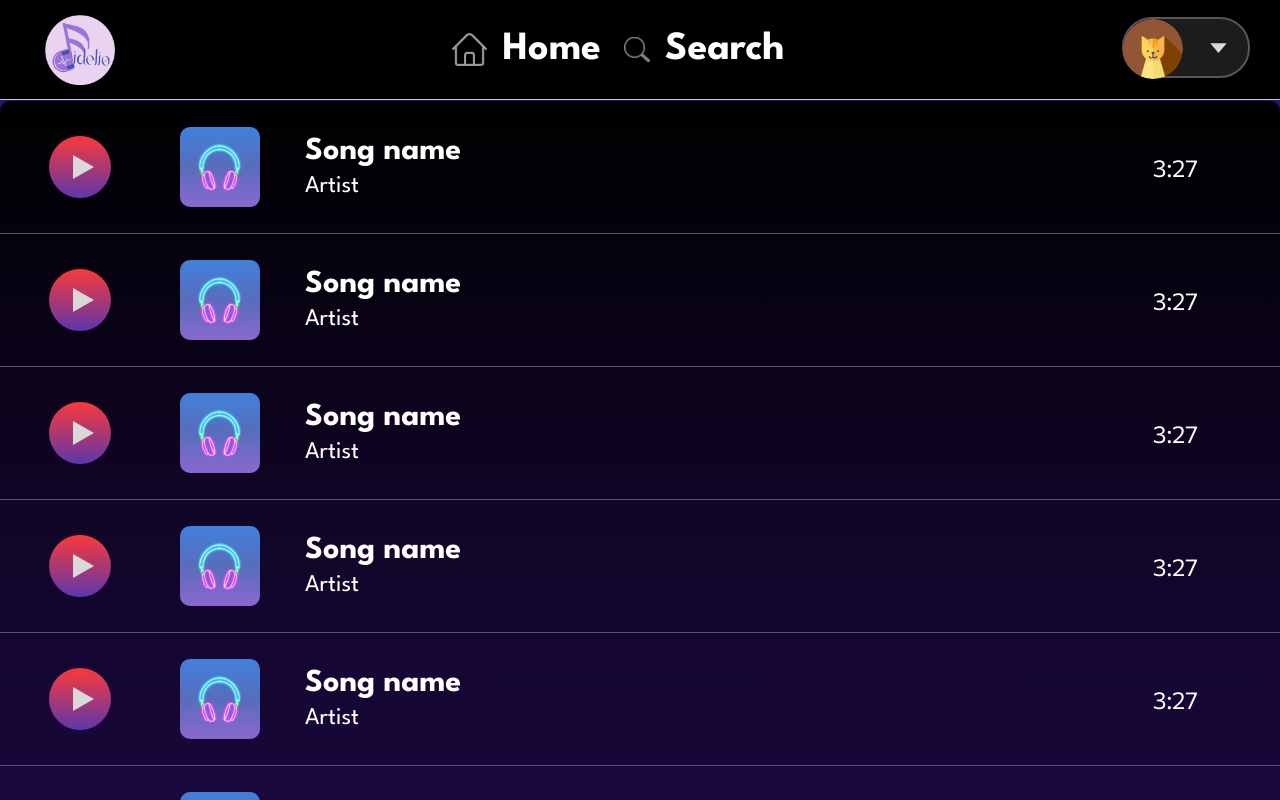
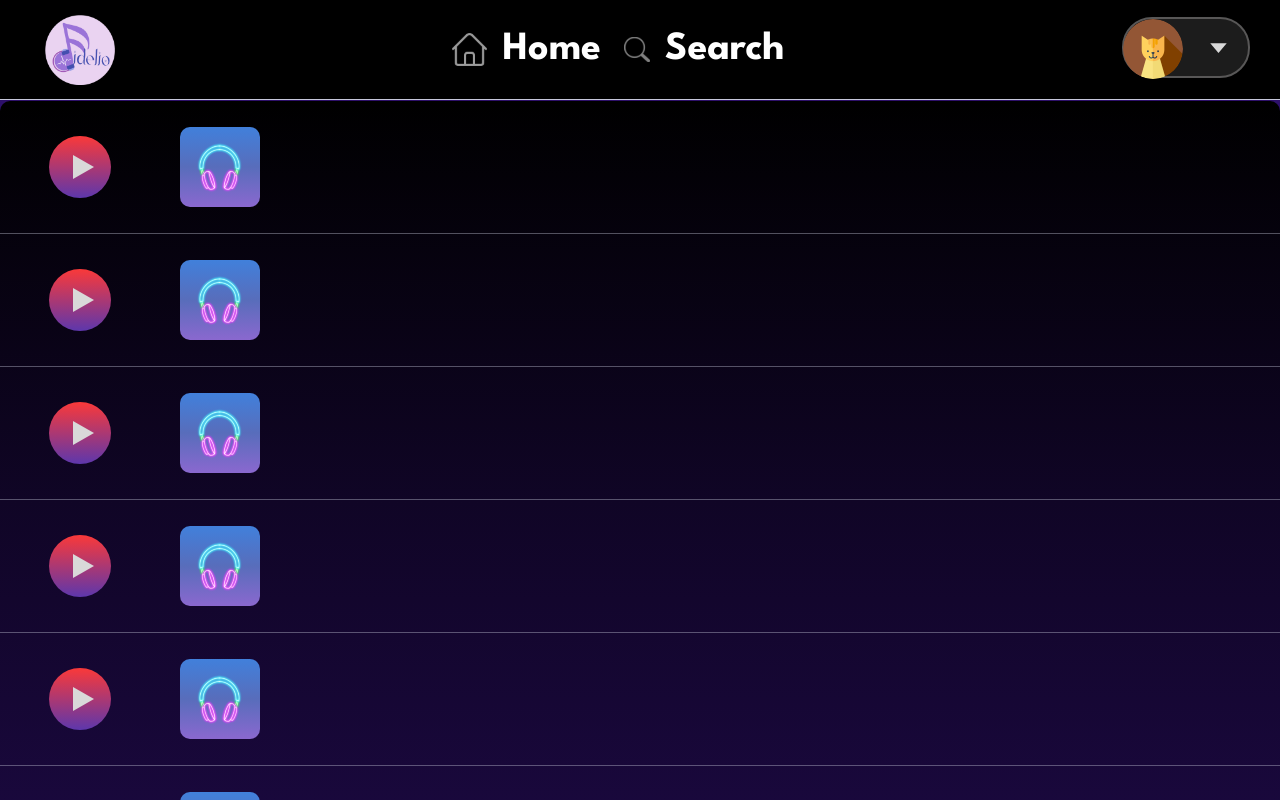
Before and after one commit to nnampp/Fidelio, a Next.js app: page /home in a window 1280 px wide. Built offline with nearby package versions, Linux system fonts and the light colour scheme; what ps-scrollbar-tailwind would draw is missing.

Commit message:
Update search not found

```diff
--- a/components/Music.js
+++ b/components/Music.js
@@ -1,7 +1,7 @@
 import button_play from "../public/button_play.svg"
 import icon_headphone from "../public/icon_headphone.svg"
 
-export default function Music() {
+export default function Music({name,artist,time}) {
    return (
       <>
          <div className="flex flex-row items-center h-[132px] w-full">
@@ -16,14 +16,14 @@ export default function Music() {
                      </div>
                   </div>
                   <div className="ml-[45px] flex flex-col gap-[9px] font-League_Spartan text-[#FFFFFF]">
-                     <p className="text-[32px] font-bold leading-[29px]">Song name</p>
-                     <p className="text-[24px] font-normal leading-[22px]">Artist</p>
+                     <p className="text-[32px] font-bold leading-[29px]">{name}</p>
+                     <p className="text-[24px] font-normal leading-[22px]">{artist}</p>
                   </div>
                </div>
             </div>
             <div className="basis-1/6">
                <div className="flex flex-row justify-end items-center">
-                  <p className="mr-[82px] font-Commissioner font-normal text-[#FFFFFF] text-[24px] leading-[29px]">3:27</p>
+                  <p className="mr-[82px] font-Commissioner font-normal text-[#FFFFFF] text-[24px] leading-[29px]">{time}</p>
                </div>
             </div>
          </div>
--- a/pages/index.js
+++ b/pages/index.js
@@ -1,7 +1,17 @@
 import Test from "../components/Test"
 import { Dropdown } from "flowbite-react";
 import logo from "../public/Logo.png"
+import Music from "../components/Music";
+
 export default function Home() {
+   const test = [
+      {
+         name: "I love you 3000",
+         artist: "someone",
+         time: "3:46"
+      },
+
+   ];
    return (
       <>
          <img src={logo.src} alt="" className="w-[70px] h-[70px]" />
@@ -15,7 +25,7 @@ export default function Home() {
                     focus:outline-none" type="text"
             placeholder="Ouline-none" />
 
-
+         <Music/>
       </>
 
    )
--- a/pages/search.js
+++ b/pages/search.js
@@ -2,12 +2,84 @@ import { useState } from "react"
 import Navbar from "../components/Navbar"
 import icon_search_white from "../public/icon_search_white.svg"
 import icon_search_black from "../public/icon_search_black.svg"
+import Music from "../components/Music"
+import no_result from "../public/no_result.png"
 
 export default function search() {
    const [showicon, setShowicon] = useState(0);
    const [selectType, setSelectType] = useState("");
    const [content, setContent] = useState("");
-   const [openSearch,setOpenSearch] = useState(0);
+   const [openSearch, setOpenSearch] = useState(0);
+
+   const test = [
+      {
+         name: "I love you 3000",
+         artist: "Aom",
+         time: "3:46"
+      },
+      {
+         name: "love you 1500",
+         artist: "gift",
+         time: "10:46"
+      },
+      {
+         name: "I love you jub jub",
+         artist: "Meaw",
+         time: "2:46"
+      },
+      {
+         name: "I love you eiei",
+         artist: "Nampueng -.-",
+         time: "1:46"
+      },
+
+   ];
+   const test2 = [
+      {
+         name: "I love you 0",
+         artist: "Aom",
+         time: "3:46"
+      },
+      {
+         name: "love you 1500",
+         artist: "gift",
+         time: "10:46"
+      },
+      {
+         name: "I love you jub jub",
+         artist: "Meaw",
+         time: "2:46"
+      },
+      {
+         name: "I love you eiei",
+         artist: "Nampueng -.-",
+         time: "1:46"
+      },
+
+   ];
+   const test3 = [
+      // {
+      //    name: "I love you -",
+      //    artist: "Aom",
+      //    time: "3:46"
+      // },
+      // {
+      //    name: "love you 1500",
+      //    artist: "gift",
+      //    time: "10:46"
+      // },
+      // {
+      //    name: "I love you jub jub",
+      //    artist: "Meaw",
+      //    time: "2:46"
+      // },
+      // {
+      //    name: "I love you eiei",
+      //    artist: "Nampueng -.-",
+      //    time: "1:46"
+      // },
+
+   ];
 
    const onSubmit = (e) => {
       e.preventDefault()
@@ -16,8 +88,50 @@ export default function search() {
    }
 
    const searchAll = () => {
+      setOpenSearch(1); {/*Call showMusic auto since openSearch has parent element of showMusic */ }
+
+      {/*Get API of All*/ }
+   }
+   const searchSong = () => {
       setOpenSearch(1);
-      {/*Get API of All*/}
+      {/*Get API of All*/ }
+   }
+   const searchArtist = () => {
+      setOpenSearch(1);
+      {/*Get API of All*/ }
+   }
+
+   const showMusic = () => {
+      console.log(selectType)
+      if (selectType == "All" && test.length != 0) {
+         return (
+            test.map((num, i) => {
+               return <Music name={num.name} artist={num.artist} time={num.time} key={i} />
+            })
+         )
+      } else if (selectType == "Song" && test2.length != 0) {
+         return (
+            test2.map((num, i) => {
+               return <Music name={num.name} artist={num.artist} time={num.time} key={i} />
+            })
+         )
+      } else if (selectType == "Artist" && test3.length != 0) {
+         return (
+            test3.map((num, i) => {
+               return <Music name={num.name} artist={num.artist} time={num.time} key={i} />
+            })
+         )
+      } else {
+         return (
+            <>
+               <div className="flex flex-col items-center mt-[53px]">
+                  <img src={no_result.src} alt="" className="w-[143px] h-[148px]" />
+                  <div className="font-League_Spartan text-[48px] text-[#FFFFFF] opacity-50 font-medium leading-[44px] mb-[16px]">No results found for “{content}” </div>
+                  <div className="font-League_Spartan text-[24px] text-[#FFFFFF] opacity-50 font-medium leading-[22px]">Please make sure your words are spelled correctly or use less or different keywords</div>
+               </div>
+            </>
+         )
+      }
    }
 
    return (
@@ -26,21 +140,23 @@ export default function search() {
             <div className="mx-auto max-w-screen-xl">
                <Navbar />
                <div className="w-full h-screen bg-gradient-to-b from-[#000000] via-[#100526] to-[#1C0943] rounded-[10px]">
-                  <div className="flex flex-col items-center justify-center h-full">
-                     <div className={`${openSearch ? "hidden" : ""} font-League_Spartan font-bold text-[#FFFFFF] text-[64px] leading-[59px] mb-[88px]`}>Search</div>
+                  <div className={`flex flex-col ${openSearch ? "pt-[152px]" : "justify-center"} items-center h-full`}>
+                     <div className={`${openSearch ? "hidden" : ""} font-League_Spartan font-bold text-[#FFFFFF] text-[64px] leading-[59px] mb-[88px]`}>Search</div> {/*${ openSearch ? "-translate-y-20 opacity-0 duration-700 ease-in-out" : ""} */}
                      <div className="relative">
                         <img src={icon_search_white.src} alt="" className={`${showicon ? "hidden" : ""} absolute w-[70px] h-[67px] left-[22px] top-[14px]`} />
                         <img src={icon_search_black.src} alt="" className={`${showicon ? "" : "hidden"} absolute w-[70px] h-[67px] left-[22px] top-[14px]`} />
                         <form onSubmit={onSubmit}>
                            <input type="text" className="mb-[52px] bg-[#2C2E47] w-[658px] h-[95px] rounded-[10px] border-[#D6D5E8] border text-[36px] leading-[33px] text-[#FFFFFF] font-League_Spartan font-medium pl-[140px] focus:bg-[#FFFFFF] focus:border-[#2C2E47] focus:outline-none focus:text-[#2C2E47]"
-                              placeholder="What do you want to listen to ?" onFocus={() => setShowicon(1)} onBlur={() => setShowicon(0)} onChange={e => { setContent(e.target.value); }} />
-
+                              placeholder="What do you want to listen to ?" onFocus={() => setShowicon(1)} onBlur={() => setShowicon(0)} onChange={e => { setContent(e.target.value); }} required />
                         </form>
                      </div>
-                     <div className="flex flex-row gap-[30px]">
-                        <button className={`bg-[#2C2E47] w-[188px] h-[54px] text-[#FFFFFF] text-[36px] font-League_Spartan font-medium leading-[33px] border border-[#D6D5E8] rounded-[30px] text-center  ${selectType == "All" ? "bg-[#FFFFFF] text-[#000000]" : ""}`} onClick={() => {setSelectType("All"); searchAll();} }>All</button>
-                        <button className={`bg-[#2C2E47] w-[188px] h-[54px] text-[#FFFFFF] text-[36px] font-League_Spartan font-medium leading-[33px] border border-[#D6D5E8] rounded-[30px] text-center ${selectType == "Songs" ? "bg-[#FFFFFF] text-[#000000]" : ""}`} onClick={() => setSelectType("Songs")}>Songs</button>
-                        <button className={`bg-[#2C2E47] w-[188px] h-[54px] text-[#FFFFFF] text-[36px] font-League_Spartan font-medium leading-[33px] border border-[#D6D5E8] rounded-[30px] text-center ${selectType == "Artists" ? "bg-[#FFFFFF] text-[#000000]" : ""}`} onClick={() => setSelectType("Artists")}>Artists</button>
+                     <div className="flex flex-row gap-[30px] mb-4">
+                        <button className={`bg-[#2C2E47] w-[188px] h-[54px] text-[#FFFFFF] text-[36px] font-League_Spartan font-medium leading-[33px] border border-[#D6D5E8] rounded-[30px] text-center  ${selectType == "All" ? "bg-[#FFFFFF] text-[#000000]" : ""}`} onClick={() => { setSelectType("All"); searchAll(); }}>All</button>
+                        <button className={`bg-[#2C2E47] w-[188px] h-[54px] text-[#FFFFFF] text-[36px] font-League_Spartan font-medium leading-[33px] border border-[#D6D5E8] rounded-[30px] text-center ${selectType == "Song" ? "bg-[#FFFFFF] text-[#000000]" : ""}`} onClick={() => { setSelectType("Song"); searchSong(); }}>Songs</button>
+                        <button className={`bg-[#2C2E47] w-[188px] h-[54px] text-[#FFFFFF] text-[36px] font-League_Spartan font-medium leading-[33px] border border-[#D6D5E8] rounded-[30px] text-center ${selectType == "Artist" ? "bg-[#FFFFFF] text-[#000000]" : ""}`} onClick={() => { setSelectType("Artist"); searchArtist(); }}>Artists</button>
+                     </div>
+                     <div className={`${openSearch ? "block" : "hidden"} w-full h-full overflow-y-scroll scrollbar scrollbar-width-2`}>
+                        {showMusic()}
                      </div>
                   </div>
                </div>
--- a/tailwind.config.js
+++ b/tailwind.config.js
@@ -17,7 +17,6 @@ module.exports = {
     },
   },
   plugins: [
-   require("flowbite/plugin"),
    require('ps-scrollbar-tailwind'),
   ],
 }
```
Also changed, not shown: public/no_result.png (added).
